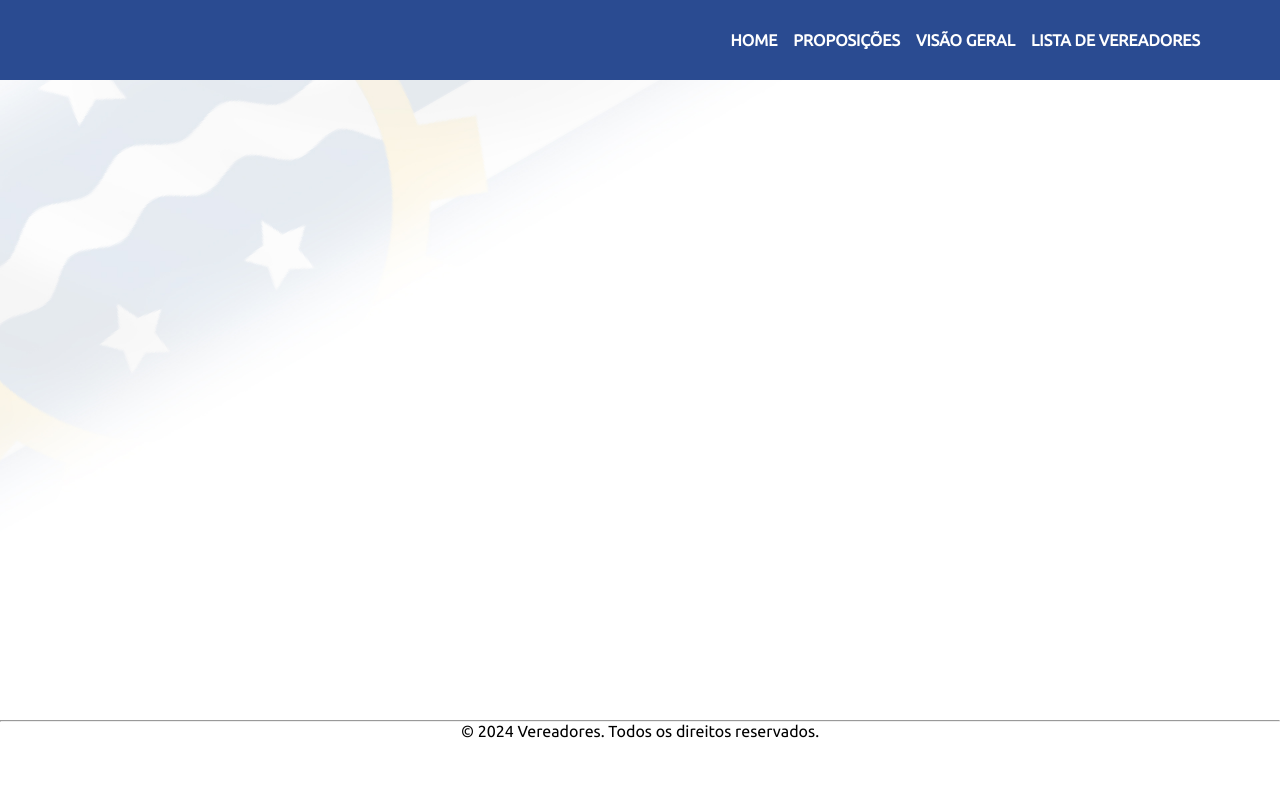
After one commit to nicolygz/the-devs-department, a Flask app: page /vereador in a window 1280 px wide. The commit adds this page. Run offline with Flask 3, Linux system fonts and the light colour scheme.

Commit message:
Criado Pagina De Vereador com Background

```diff
--- a/flask-project/app.py
+++ b/flask-project/app.py
@@ -10,5 +10,13 @@ def home():
 def geral():
     return render_template('visao-geral.html')
 
+@app.route('/lista-vereadores')
+def lista_vereadores():
+    return render_template('lista-vereadores.html')
+
+@app.route('/vereador')
+def pagina_vereador():
+    return render_template('vereador.html')
+
 if __name__ == "__main__":
     app.run(debug=True)
--- a/flask-project/static/styles.css
+++ b/flask-project/static/styles.css
@@ -18,10 +18,10 @@ body {
     color: white;
     text-transform: uppercase;
     font-weight: bold;
-    font-size: 20px;
+    font-size: 16px;
 }
+
 .navbar{
-
     background-color: #2a4b91;
     margin: 0;
     padding: 0;
@@ -46,3 +46,20 @@ footer{
     height: 5rem;
 
 }
+
+main {
+    padding: 0 50px;
+    min-height: 2vh;
+}
+
+.bg {
+    background-image: url(../static/imagens/lg-perfil-bg.jpg);
+    background-repeat: no-repeat;
+    background-size: cover;
+    position: absolute; /* Para permitir a expansão */
+    top: 0;
+    left: 0;
+    width: 100%;
+    height: 100%;
+    z-index: -1;
+}
--- a/flask-project/templates/base.html
+++ b/flask-project/templates/base.html
@@ -5,8 +5,11 @@
     <meta name="viewport" content="width=device-width, initial-scale=1.0">
     <link href='https://fonts.googleapis.com/css?family=Ubuntu' rel='stylesheet'>
     <link rel="stylesheet" href="{{ url_for('static', filename='styles.css') }}">
+
+    {% block extra_css %} {% endblock %}
+
     <link rel="stylesheet" href="../static/styles.css">
-    <title>{% block title %}Meu App{% endblock %}</title>
+    <title>{% block title %}{% endblock %}</title>
 </head>
 <body>
      <!-- Header Geral -->
--- /dev/null
+++ b/flask-project/templates/vereador.html
@@ -0,0 +1,17 @@
+{% extends 'base.html' %}
+
+{% block title %}Pagina Vereador{% endblock %}
+
+{% block extra_css %}
+    <link rel="stylesheet" href="../static/lista-vereadores.css">
+    <link rel="stylesheet" href="{{ url_for('static', filename='vereador.css') }}">
+{% endblock %}
+
+{% block content %}
+    <div class="bg">
+        <div style="padding-top: 80px;">
+        <!-- AQUI DENTRO VAI TODO O CONTEUDO (la ele)  -->
+        </div>
+    </div>
+
+{% endblock %}
```
Also changed, not shown: flask-project/templates/lista-vereadores.html (+6 -6 lines), flask-project/static/imagens/lg-perfil-bg.jpg (added), flask-project/static/lista-vereadores.css (added), flask-project/static/vereador.css (added), flask-project/templates/pagina-vereador.html (deleted).
